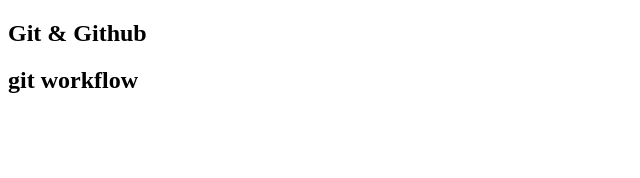
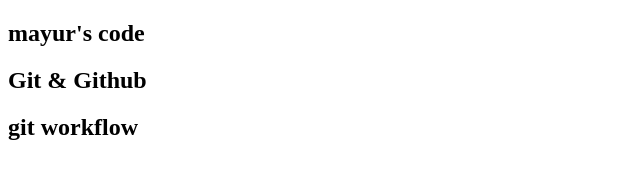
Before and after one commit to MayurG74Code/gtworkflow, a plain HTML site: page index.html in a window 1280 px wide. Shown: the whole page, without its empty margins (0-640 px from the left). Drawn offline with Linux system fonts and the light colour scheme.

Commit message:
again change the code

```diff
--- a/index.html
+++ b/index.html
@@ -6,6 +6,7 @@
     <title>Git & Github</title>
 </head>
 <body>
+    <h2>mayur's code</h2>
     <h2>Git & Github</h2>
     <h2>git workflow</h2>
 </body>
```
